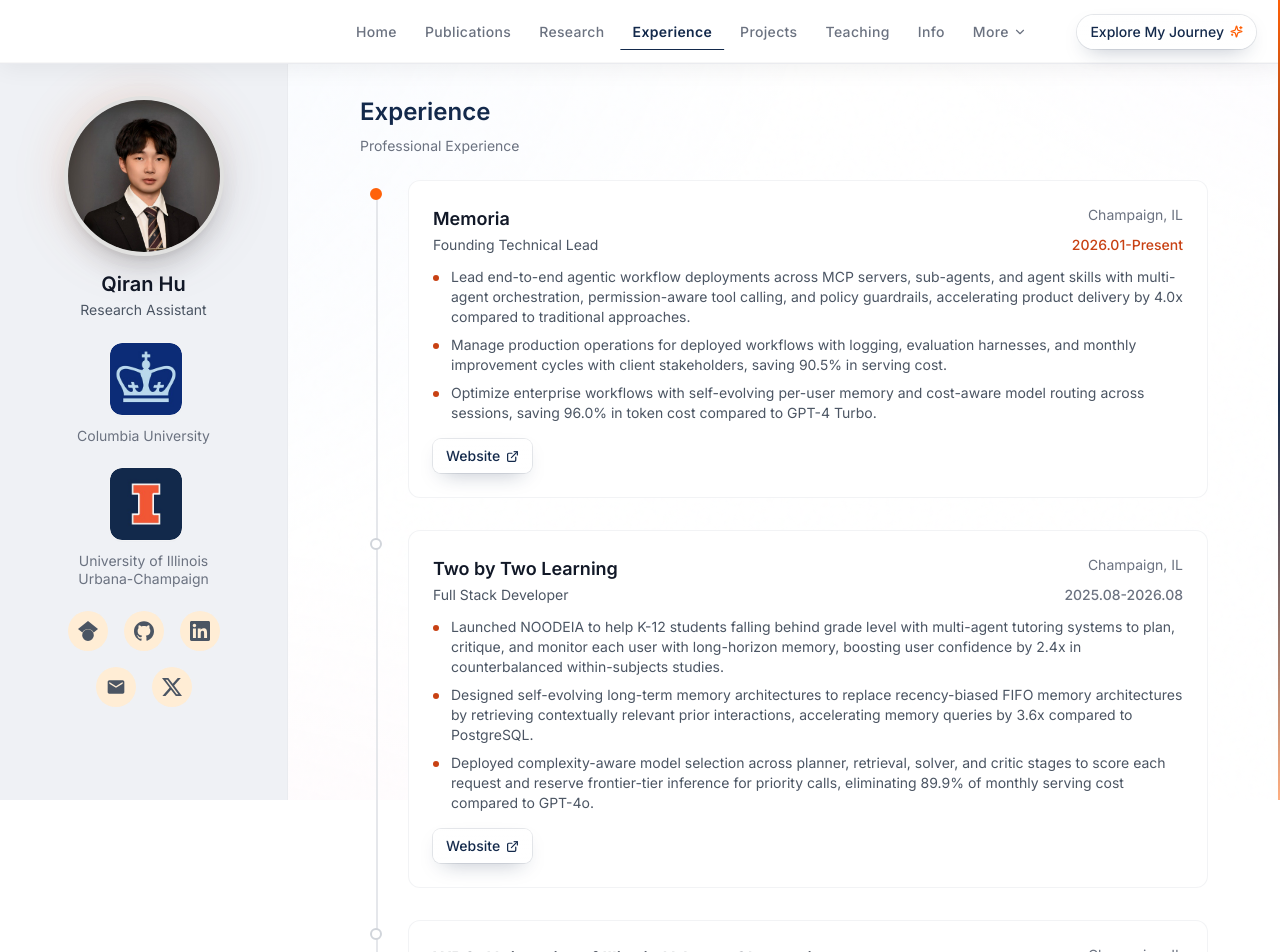
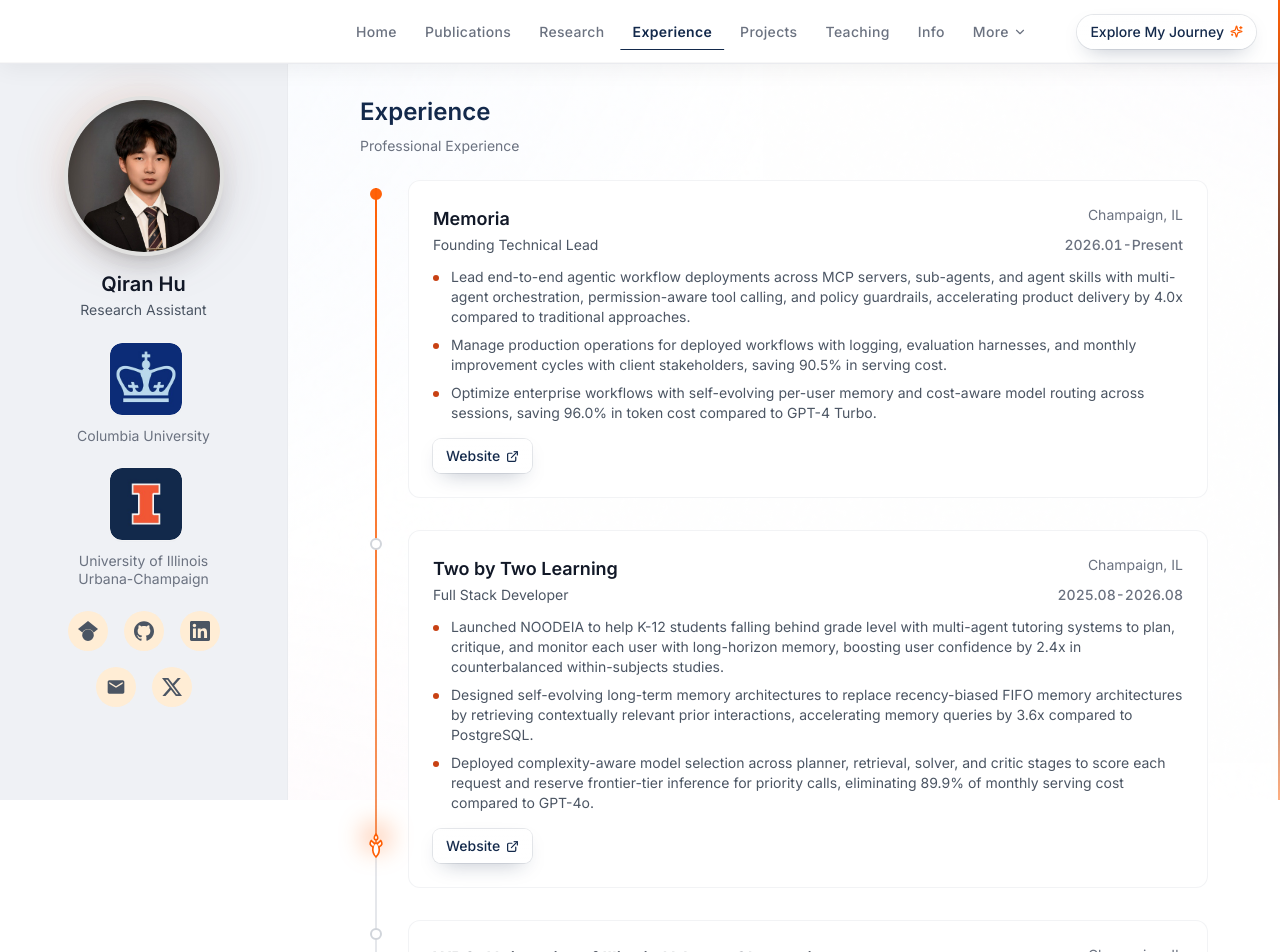
Before and after one commit to Edward-H26/Edward-H26.github.io, a React (Vite) app: page /experience in a window 1280 px wide. Shown: the top 952 px of the page. Built offline with nearby package versions, Linux system fonts and the light colour scheme.

Commit message:
Add a rocket that rides the timeline on scroll
Fill the timeline line as the reader scrolls. Add a DateRange component and new AC3S and REVA figures.

```diff
--- a/index.html
+++ b/index.html
@@ -67,7 +67,7 @@
       </section>
       <section id="news">
       <h2>News</h2>
-      <ul><li><strong>September 2026</strong>: I presented our <a href="https://eccv.ecva.net/virtual/2026/poster/5183">AC3S poster</a> at <a href="https://eccv.ecva.net/Conferences/2026">ECCV 2026</a> in <a href="https://eccv.ecva.net/Conferences/2026/Venues">Malmö, Sweden</a>, <a href="https://eccv.ecva.net/virtual/2026/poster/5183">ExHall #107 on September 12</a>.</li><li><strong>August 2026</strong>: Our paper <a href="https://arxiv.org/abs/2609.11209">REVA: Reusable Evidence View Aggregation for Context-Efficient RAG Serving</a> is accepted to the <a href="https://www.datamining.org/">IEEE International Conference on Data Mining (ICDM) 2026</a>.</li><li><strong>June 2026</strong>: Our paper <a href="https://arxiv.org/abs/2606.31204">AC3S: Adaptive Conditioning for 3D-Aware Synthetic Data Generation</a> is accepted to the <a href="https://eccv.ecva.net/">European Conference on Computer Vision (ECCV) 2026</a>.</li></ul>
+      <ul><li><strong>September 2026</strong>: I am honored to present our poster <a href="https://eccv.ecva.net/virtual/2026/poster/5183">AC3S: Adaptive Conditioning for 3D-Aware Synthetic Data Generation</a> at the <a href="https://eccv.ecva.net/Conferences/2026">European Conference on Computer Vision (ECCV) 2026</a> in <a href="https://eccv.ecva.net/Conferences/2026/Venues">Malmö, Sweden</a>, <a href="https://eccv.ecva.net/virtual/2026/poster/5183">ExHall #107 on September 12</a>.</li><li><strong>August 2026</strong>: Our paper <a href="https://arxiv.org/abs/2609.11209">REVA: Reusable Evidence View Aggregation for Context-Efficient RAG Serving</a> is accepted to the <a href="https://www.datamining.org/">IEEE International Conference on Data Mining (ICDM) 2026</a>.</li><li><strong>June 2026</strong>: Our paper <a href="https://arxiv.org/abs/2606.31204">AC3S: Adaptive Conditioning for 3D-Aware Synthetic Data Generation</a> is accepted to the <a href="https://eccv.ecva.net/">European Conference on Computer Vision (ECCV) 2026</a>.</li></ul>
       </section>
       <section id="research-interests">
       <h2>Research Interests</h2>
--- a/src/components/ui/Card.tsx
+++ b/src/components/ui/Card.tsx
@@ -1,6 +1,7 @@
 import type { ContentCard } from "@/data/content"
 import { ContentBullets } from "@/components/ui/ContentBullets"
 import { ContentLinks } from "@/components/ui/ContentLinks"
+import { DateRange } from "@/components/ui/DateRange"
 
 interface CardProps {
   card: ContentCard
@@ -23,7 +24,7 @@ export function Card({ card }: CardProps) {
         {(card.location || card.date) && (
           <div className="text-sm text-gray-500 text-right flex-shrink-0">
             {card.location && <div>{card.location}</div>}
-            {card.date && <div className="font-medium">{card.date}</div>}
+            {card.date && <DateRange date={card.date} className="block" />}
           </div>
         )}
       </div>
--- /dev/null
+++ b/src/components/ui/DateRange.tsx
@@ -0,0 +1,11 @@
+import { cn } from "@/utils/cn"
+
+interface DateRangeProps {
+  date: string
+  className?: string
+}
+
+// Every date range on the site (research, experience, projects) renders through this one style.
+export function DateRange({ date, className }: DateRangeProps) {
+  return <span className={cn("text-sm font-medium tabular-nums text-gray-500", className)}>{date}</span>
+}
--- a/src/components/ui/PublicationCard.tsx
+++ b/src/components/ui/PublicationCard.tsx
@@ -43,7 +43,7 @@ export function PublicationCard({ publication }: PublicationCardProps) {
   const primary = primaryLink(publication)
   const thumbnail = publication.image ? (
     <figure className="paper-thumb">
-      <img src={publication.image.src} alt={publication.image.alt} loading="lazy" width={1000} height={700} />
+      <img src={publication.image.src} alt={publication.image.alt} loading="lazy" width={publication.image.width ?? 1000} height={publication.image.height ?? 700} />
       {publication.badge && (
         <span className={publication.badge === "Under Review" ? "paper-badge paper-badge-muted" : "paper-badge"}>{publication.badge}</span>
       )}
@@ -53,7 +53,7 @@ export function PublicationCard({ publication }: PublicationCardProps) {
   return (
     <article className="card flex flex-col gap-5 md:flex-row md:items-start md:gap-7">
       {thumbnail && (
-        <div className="w-full max-w-[380px] flex-shrink-0 md:w-[360px]">
+        <div className="w-full flex-shrink-0 md:w-[360px]">
           {primary ? (
             <a href={primary.url} target="_blank" rel="noopener noreferrer" aria-label={`${publication.title} (${primary.label})`}>
               {thumbnail}
--- a/src/components/ui/Timeline.tsx
+++ b/src/components/ui/Timeline.tsx
@@ -1,16 +1,60 @@
+import { useLayoutEffect, useRef, useState } from "react"
+import { motion, useScroll, useSpring, useTransform } from "framer-motion"
+import { Rocket } from "lucide-react"
 import type { ContentCard } from "@/data/content"
 import { ContentBullets } from "@/components/ui/ContentBullets"
 import { ContentLinks } from "@/components/ui/ContentLinks"
+import { DateRange } from "@/components/ui/DateRange"
+import { useReducedMotion } from "@/hooks/useReducedMotion"
 import { isCurrentDateRange } from "@/utils/cards"
 
 interface TimelineProps {
   items: ContentCard[]
 }
 
+// The line is 2px wide at left 15px and the dots are 12px wide at left 10px, so both centre on x = 16px.
+const LINE_CLASS = "absolute left-[15px] top-2 bottom-2 w-0.5 bg-gray-200"
+
 export function Timeline({ items }: TimelineProps) {
+  const prefersReducedMotion = useReducedMotion()
+  const containerRef = useRef<HTMLDivElement>(null)
+  const lineRef = useRef<HTMLDivElement>(null)
+  const [lineHeight, setLineHeight] = useState(0)
+
+  useLayoutEffect(() => {
+    const line = lineRef.current
+    if (!line) return
+    const measure = () => setLineHeight(line.getBoundingClientRect().height)
+    measure()
+    const observer = new ResizeObserver(measure)
+    observer.observe(line)
+    return () => observer.disconnect()
+  }, [])
+
+  // The rocket sits where the viewport's 65% mark crosses the timeline, like the Memoria pilot section.
+  const { scrollYProgress } = useScroll({ target: containerRef, offset: ["start 0.65", "end 0.65"] })
+  const progress = useSpring(scrollYProgress, { stiffness: 100, damping: 30, restDelta: 0.001 })
+  const rocketY = useTransform(progress, [0, 1], [0, lineHeight])
+
   return (
-    <div className="relative">
-      <div className="absolute left-4 top-2 bottom-2 w-0.5 bg-gray-200" />
+    <div ref={containerRef} className="relative">
+      <div ref={lineRef} className={LINE_CLASS}>
+        {!prefersReducedMotion && (
+          <motion.div
+            className="absolute inset-x-0 top-0 h-full origin-top bg-gradient-to-b from-accent to-accent/60"
+            style={{ scaleY: progress }}
+          />
+        )}
+      </div>
+
+      {!prefersReducedMotion && (
+        <motion.div aria-hidden className="pointer-events-none absolute left-4 top-2 z-10" style={{ y: rocketY, x: "-50%" }}>
+          <span className="relative block -translate-y-1/2">
+            <span className="absolute left-1/2 -top-3 h-7 w-7 -translate-x-1/2 rounded-full bg-accent/35 blur-md" />
+            <Rocket className="relative h-5 w-5 rotate-[135deg] text-accent" strokeWidth={2} fill="white" />
+          </span>
+        </motion.div>
+      )}
 
       <div className="space-y-8">
         {items.map((item, index) => {
@@ -45,11 +89,7 @@ export function Timeline({ items }: TimelineProps) {
                           {item.subtitle}
                         </p>
                       )}
-                      {item.date && (
-                        <span className={`text-sm font-medium flex-shrink-0 text-right ${isPresent ? "text-accent-dark" : "text-gray-500"}`}>
-                          {item.date}
-                        </span>
-                      )}
+                      {item.date && <DateRange date={item.date} className="flex-shrink-0 text-right" />}
                     </div>
                   )}
                 </div>
--- a/src/pages/ProjectsPage.tsx
+++ b/src/pages/ProjectsPage.tsx
@@ -2,6 +2,7 @@ import { BentoGrid } from "@/components/ui/BentoGrid"
 import { BentoItem } from "@/components/ui/BentoItem"
 import { ContentBullets } from "@/components/ui/ContentBullets"
 import { LinkChip } from "@/components/ui/ContentLinks"
+import { DateRange } from "@/components/ui/DateRange"
 import { SectionHeader } from "@/components/ui/SectionHeader"
 import { SECTIONS } from "@/data/content"
 import { splitLinksByLabel } from "@/utils/cards"
@@ -34,11 +35,7 @@ export function ProjectsPage() {
                         {project.subtitle}
                       </p>
                     )}
-                    {project.date && (
-                      <div className="text-xs text-gray-400 flex-shrink-0 bg-gray-100/80 px-2 py-1 rounded-full ml-auto">
-                        {project.date}
-                      </div>
-                    )}
+                    {project.date && <DateRange date={project.date} className="ml-auto flex-shrink-0" />}
                   </div>
                 </div>
 
--- a/src/styles/globals.css
+++ b/src/styles/globals.css
@@ -155,7 +155,6 @@
 
   .paper-thumb {
     @apply relative m-0 overflow-hidden rounded-xl border border-primary/10 bg-white transition-all duration-200;
-    aspect-ratio: 10 / 7;
     container-type: inline-size;
     box-shadow:
       0 12px 28px -12px rgba(19, 41, 75, 0.45),
@@ -163,7 +162,7 @@
   }
 
   .paper-thumb img {
-    @apply block h-full w-full object-cover object-top;
+    @apply block h-auto w-full;
   }
 
   a:hover .paper-thumb {
```
Also changed, not shown: src/data/content.ts (+7 -7 lines), public/images/papers/ac3s.webp, public/images/papers/reva.webp, public/llms.txt.
